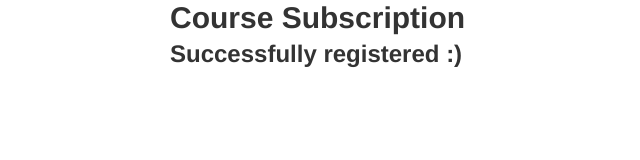
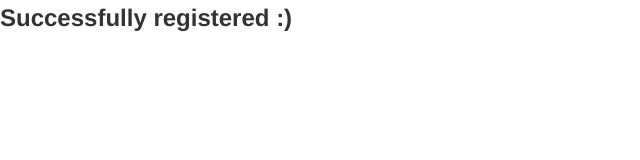
Before and after one commit to federicospini/courses-registration, a website: page public/success.html in a window 1280 px wide. Shown: the whole page, without its empty margins (0-640 px from the left). Drawn offline with Linux system fonts and the light colour scheme.

Commit message:
customized for iframe use

```diff
--- a/public/success.html
+++ b/public/success.html
@@ -7,12 +7,9 @@
 </head>
 <body>
 
-<div class="container">
-  <h1>Course Subscription</h1>
-  <div class="row">
-    <div class="span8">
-      <h2>Successfully registered :)</h2>
-    </div>
+<div class="row">
+  <div class="span8">
+    <h2>Successfully registered :)</h2>
   </div>
 </div>
 
```
Also changed, not shown: public/index.html (+1 -4 lines).
